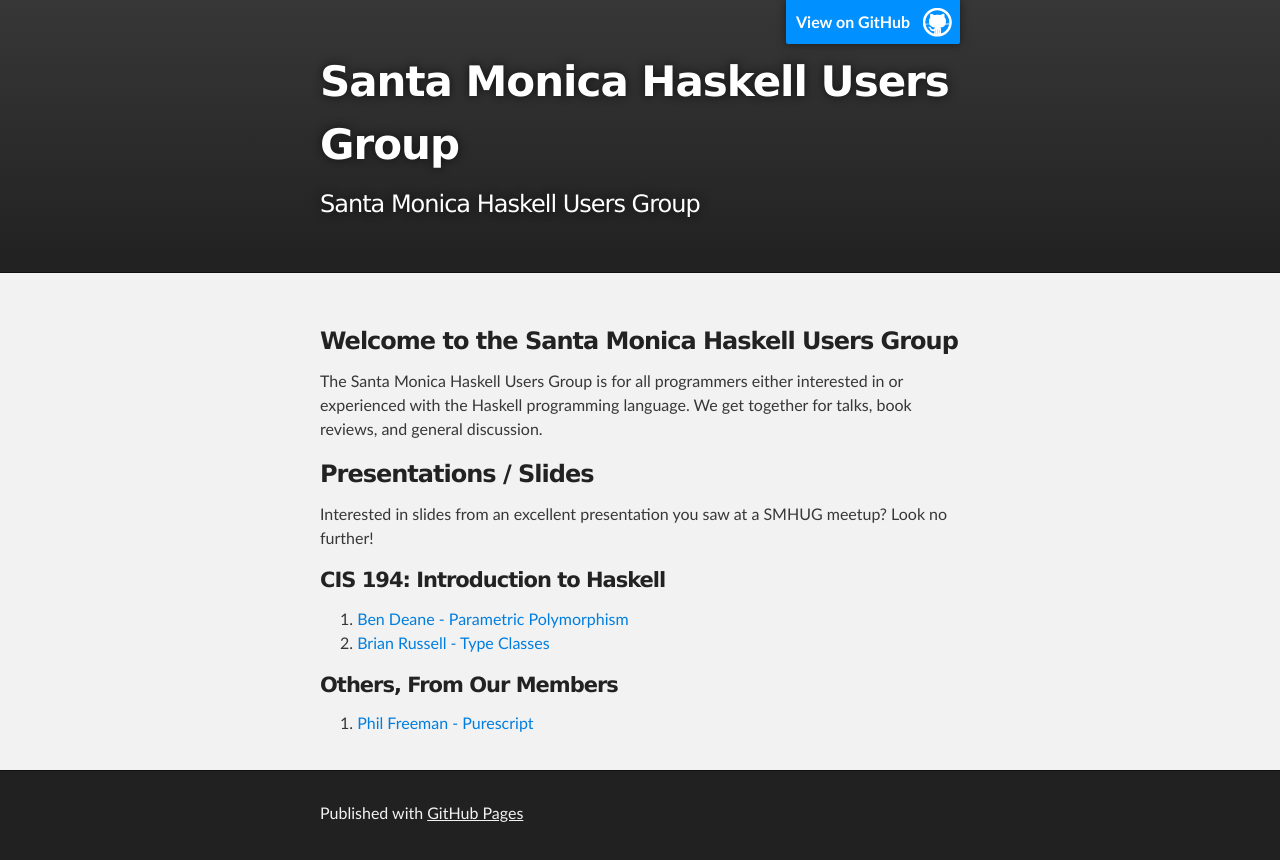
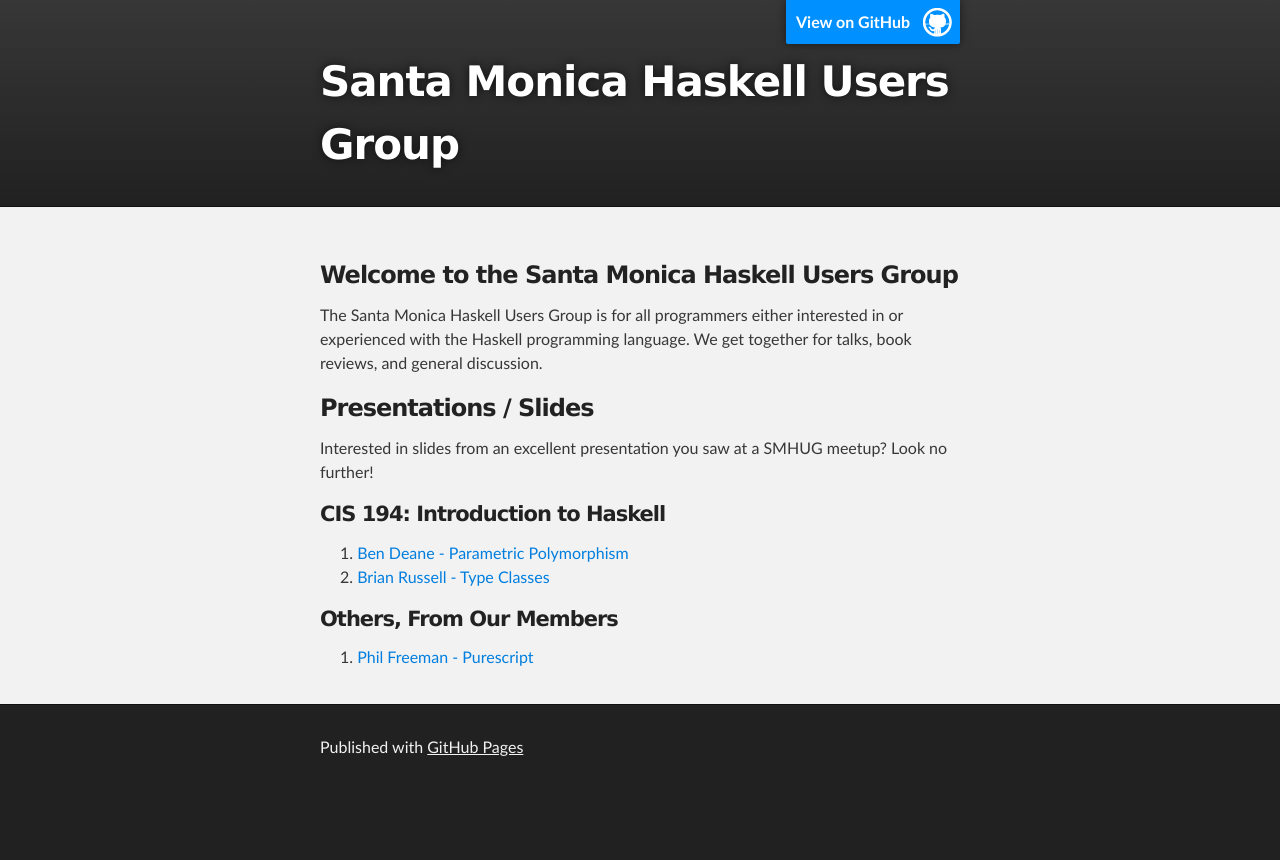
Before and after one commit to sm-haskell-users-group/sm-haskell-users-group.github.io, a plain HTML site: page index.html in a window 1280 px wide. After the commit the page ends 800 px from the top, so only its background shows below. Drawn offline with Linux system fonts and the light colour scheme.

Commit message:
remove h2

```diff
--- a/index.html
+++ b/index.html
@@ -19,7 +19,6 @@
           <a id="forkme_banner" href="https://github.com/sm-haskell-users-group">View on GitHub</a>
 
           <h1 id="project_title">Santa Monica Haskell Users Group</h1>
-          <h2 id="project_tagline">Santa Monica Haskell Users Group</h2>
 
         </header>
     </div>
```
